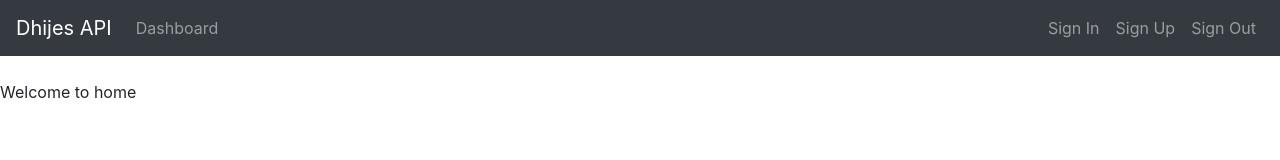
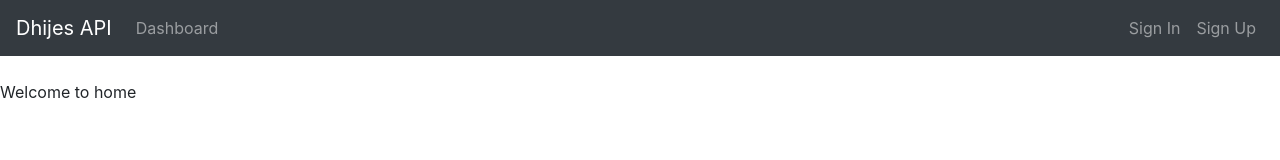
Before and after one commit to andhijes/jobs, a React (Create React App) app in the folder client/: page / in a window 1280 px wide. Shown: the top 160 px of the page. Built offline with nearby package versions, Linux system fonts and the light colour scheme.

Commit message:
hide tobol-tombol d nav

```diff
--- a/client/src/components/Header.js
+++ b/client/src/components/Header.js
@@ -1,9 +1,12 @@
-import React from 'react'
+import React, { Fragment } from 'react'
 import {
     Link, useHistory
   } from "react-router-dom";
 
 export default function Header() {
+    const LOCAL_STORAGE_KEY = 'auth.user'
+    let authUser = localStorage.getItem(LOCAL_STORAGE_KEY);
+
     return (
         <>
             <nav className="navbar navbar-expand-lg navbar-dark bg-dark mb-4">
@@ -16,15 +19,22 @@ export default function Header() {
                     </ul>
 
                     <ul className="nav navbar-nav ml-auto">
+                        {
+                        authUser === null ?
+                            <Fragment>
                                  <li className="nav-item">
                                 <Link to="/signin" className="nav-link">Sign In</Link>
                             </li>
                             <li className="nav-item">
                                 <Link to="/signup" className="nav-link">Sign Up</Link>
                             </li>
+                            </Fragment>
+                        :
                         <li className="nav-item">
                             <Link to="/signout" className="nav-link">Sign Out</Link>
                         </li>
+                        }
+
                     </ul>
                 </div>
             </nav>
```
Lines whose indentation alone changed are shown as unchanged.
